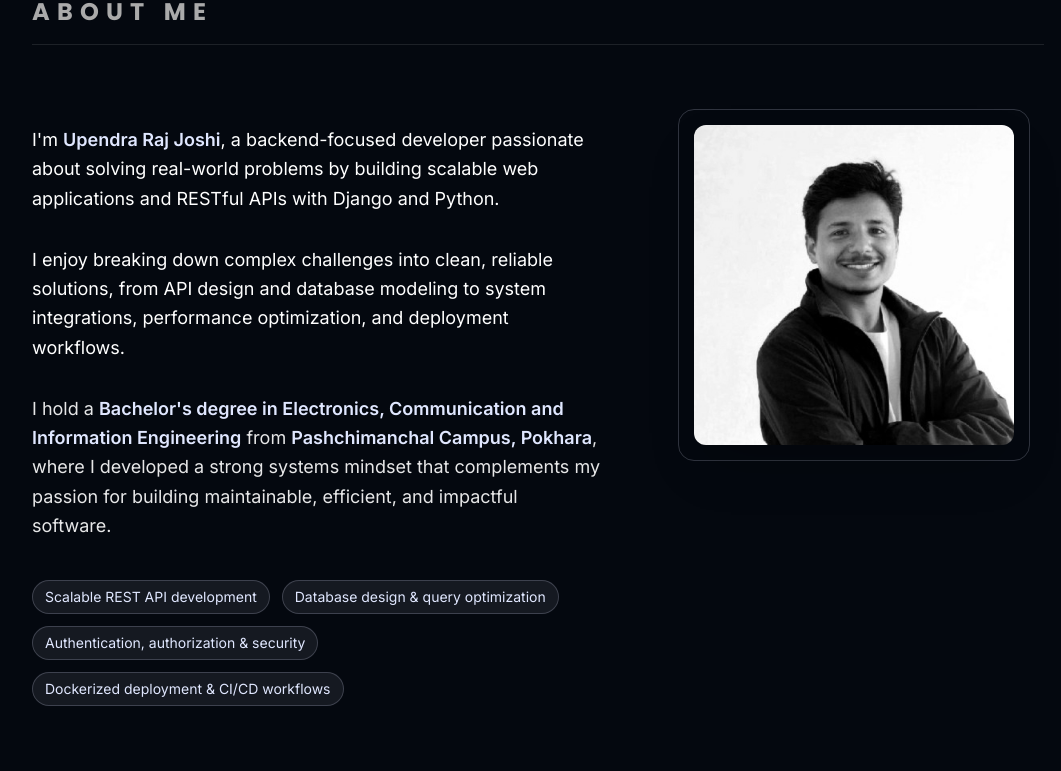
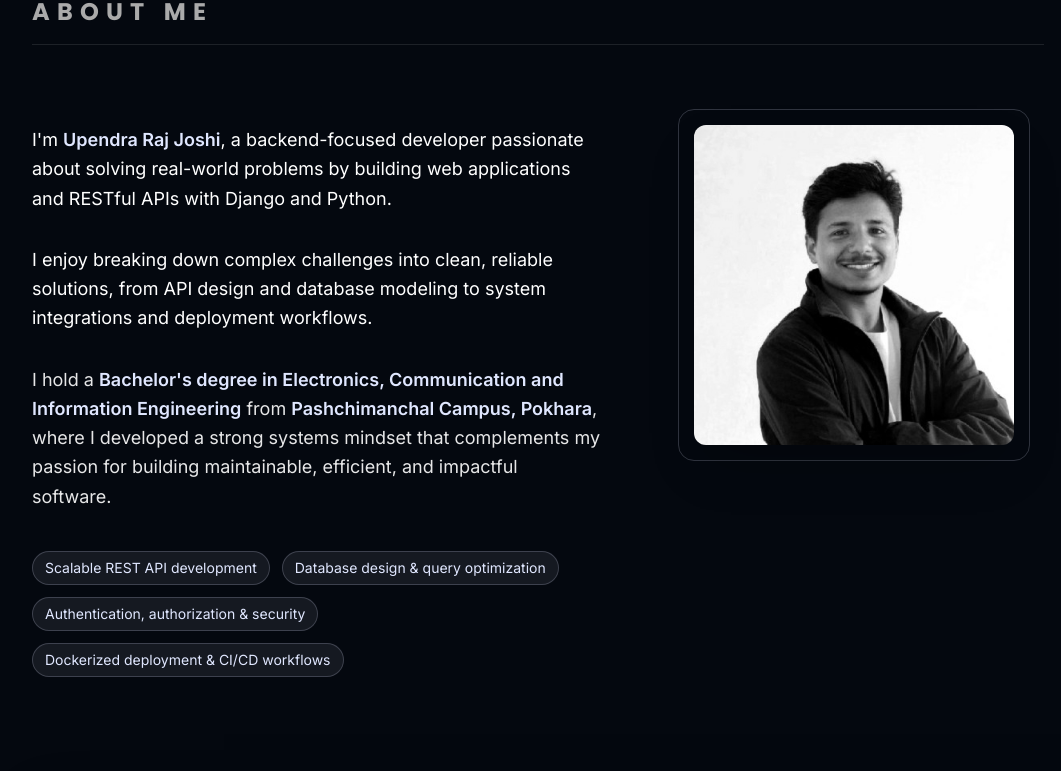
Before and after one commit to Upendra48/Upendra-Portfolio, a React (Vite) app: page / in a window 1280 px wide. Shown: the part 900-1671 px from the top of the page, without its empty margins (132-1193 px from the left). Built offline with nearby package versions, Linux system fonts and the light colour scheme.

Commit message:
add: final touches in bio

```diff
--- a/src/sections/About.tsx
+++ b/src/sections/About.tsx
@@ -107,13 +107,13 @@ const About: React.FC = () => {
               Upendra Raj Joshi
             </span>
             , a backend-focused developer passionate about solving real-world
-            problems by building scalable web applications and RESTful APIs with
+            problems by building web applications and RESTful APIs with
             Django and Python.
           </p>
           <p className="text-sm sm:text-base lg:text-lg text-white leading-relaxed break-words">
             I enjoy breaking down complex challenges into clean, reliable
             solutions, from API design and database modeling to system
-            integrations, performance optimization, and deployment workflows.
+            integrations and deployment workflows.
           </p>
           <p className="text-sm sm:text-base lg:text-lg leading-relaxed text-white/90 break-words">
             I hold a{" "}
--- a/src/sections/Certificates.tsx
+++ b/src/sections/Certificates.tsx
@@ -53,7 +53,7 @@ const Certificates: React.FC = () => {
           CERTIFICATES & PROBLEM SOLVING
         </h2>
         <p className="mt-3 max-w-2xl text-sm sm:text-base leading-relaxed text-white/70">
-          A snapshot of my achievements, learning milestones, and consistent
+          A snapshot of my achievements, learning milestones and consistent
           coding practice.
         </p>
       </motion.div>
--- a/src/sections/Showcase.tsx
+++ b/src/sections/Showcase.tsx
@@ -55,7 +55,7 @@ const projects: Project[] = [
     image: anugamanImage,
     video: null,
     github: "https://github.com/Upendra48/Anugaman",
-    live: null,
+    live: "https://anugaman.onrender.com/api/v1/auth/register/",
   },
 
   {
@@ -93,7 +93,7 @@ const projects: Project[] = [
     image: signLanguageGloveImage,
     video: null,
     github: "https://github.com/Upendra48/SignLanguage_Glove",
-    live: null,
+    live: "https://www.linkedin.com/feed/update/urn:li:activity:7474831854471229441/",
   },
 
   {
@@ -113,7 +113,7 @@ const projects: Project[] = [
     image: emergencyResponseImage,
     video: null,
     github: "https://github.com/Sanjog34/Emergency_Response_System",
-    live: null,
+    live: "https://www.linkedin.com/posts/upendra48_%F0%9D%90%84%F0%9D%90%A6%F0%9D%90%9E%F0%9D%90%AB%F0%9D%90%A0%F0%9D%90%9E%F0%9D%90%A7%F0%9D%90%9C%F0%9D%90%B2-%F0%9D%90%91%F0%9D%90%9E%F0%9D%90%AC%F0%9D%90%A9%F0%9D%90%A8%F0%9D%90%A7%F0%9D%90%AC%F0%9D%90%9E-%F0%9D%90%92%F0%9D%90%B2%F0%9D%90%AC%F0%9D%90%AD%F0%9D%90%9E%F0%9D%90%A6-ugcPost-7338801026688327680-__up/?utm_source=share&utm_medium=member_desktop&rcm=ACoAADvYNR0B51zVR41rEEPw_029yUAnO5jrIkc",
   },
   {
     id: 6,
```
Also changed, not shown: 1 other file (tests, documents, lock files or other folders).
